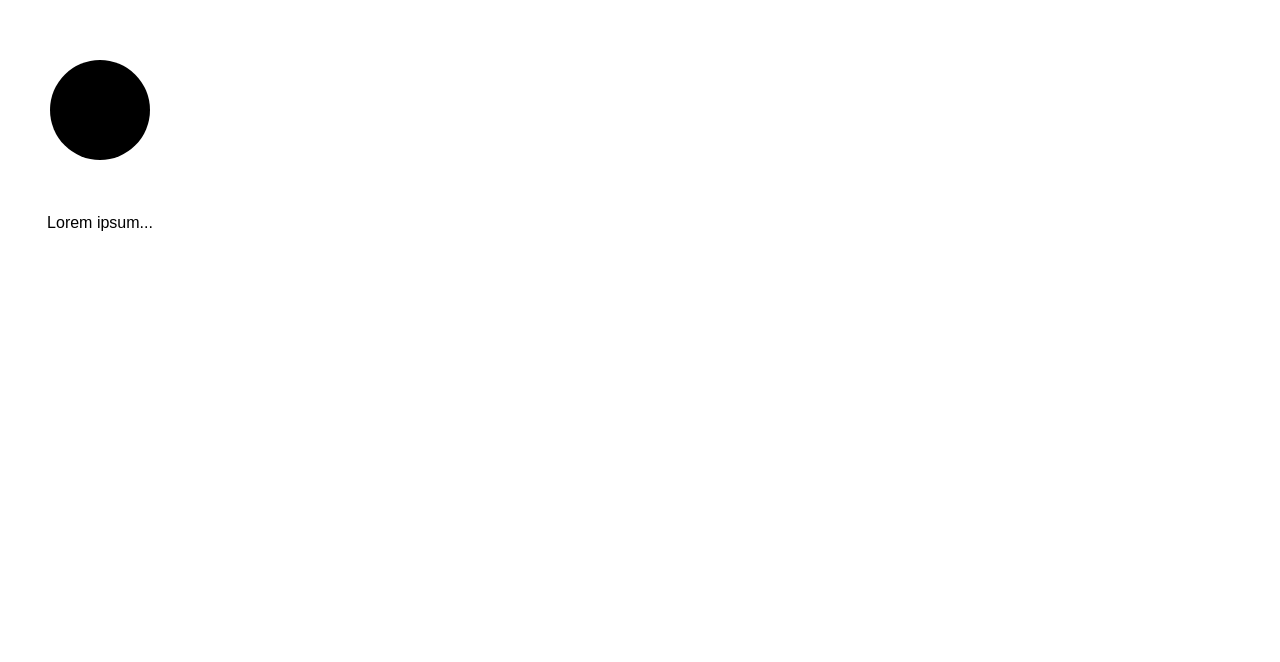
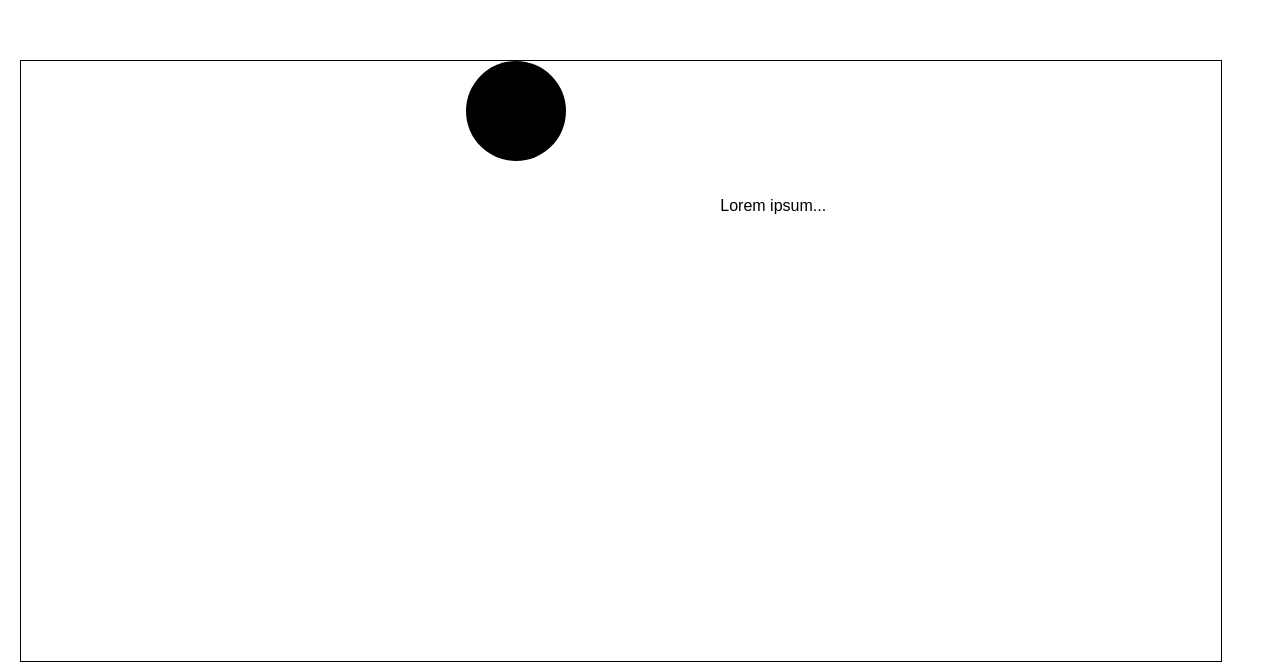
Before and after one commit to beatrycze/react-ts-chart, a React (Create React App) app: page / in a window 1280 px wide. Shown: the part 1052-1714 px from the top of the page. Before the commit the page ends 1312 px from the top, so only its background shows below. Built offline with nearby package versions, Linux system fonts and the light colour scheme.

Commit message:
Media queries added for TestContainerComponent

```diff
--- a/src/components/App.tsx
+++ b/src/components/App.tsx
@@ -1,5 +1,6 @@
 import * as React from 'react';
 import './App.css';
+import './Media.css';
 import { Column } from '../chart/column';
 import SvgChartElement from './SvgChartElement';
 import TestContainer from './TestContainer';
--- /dev/null
+++ b/src/components/Media.css
@@ -0,0 +1,36 @@
+  .Test-container {
+    margin-left: 20px;
+    border: 1px solid #000000;
+  }
+
+/* Custom, iPhone Retina */
+@media only screen and (min-width : 320px) {
+  .Test-container {
+    height: 150px;
+    width: 300px;
+  }
+}
+
+/* Extra Small Devices, Phones */
+@media only screen and (min-width : 480px) {
+  .Test-container {
+    height: 200px;
+    width: 460px;
+  }
+}
+
+/* Small Devices, Tablets */
+@media only screen and (min-width : 768px) {
+  .Test-container {
+    height: 400px;
+    width: 760px;
+  }
+}
+
+/* Medium Devices, Desktops */
+@media only screen and (min-width : 1024px) {
+  .Test-container {
+    height: 600px;
+    width: 1200px;
+  }
+}
--- a/src/components/TestContainer.tsx
+++ b/src/components/TestContainer.tsx
@@ -12,8 +12,8 @@ class TestContainerComponent extends React.Component<Props, {}> {
   render() {
     // console.log(this);
     return (
-      <div style={this.props.style}>
-        <Circle rCircle={this.props.width / 4}/>
+      <div className="Test-container">
+        <Circle rCircle={this.props.width / 4}/> {/* TODO Passing current (depeded on screen size) width from <div>. How? */}
         {this.props.message}
       </div>
     );
```
